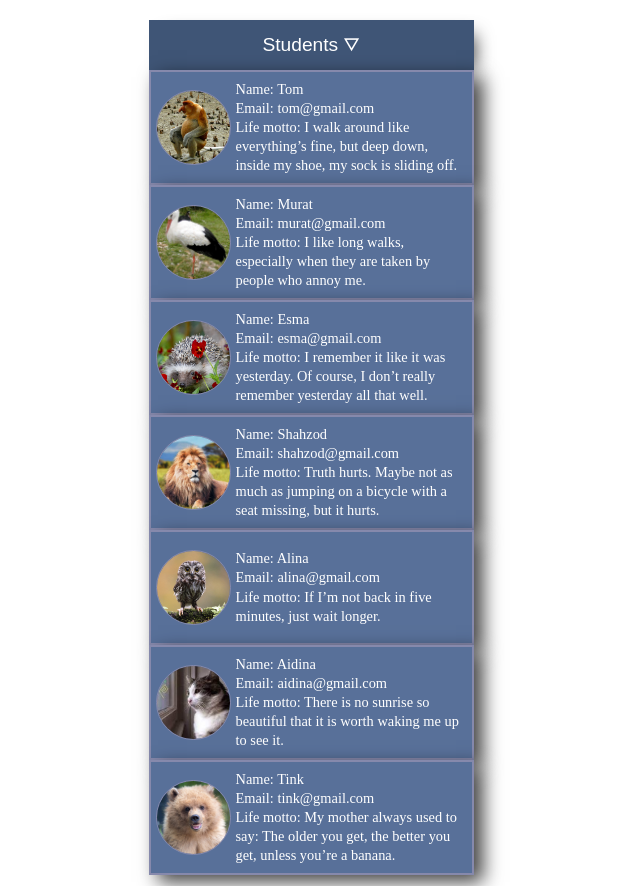
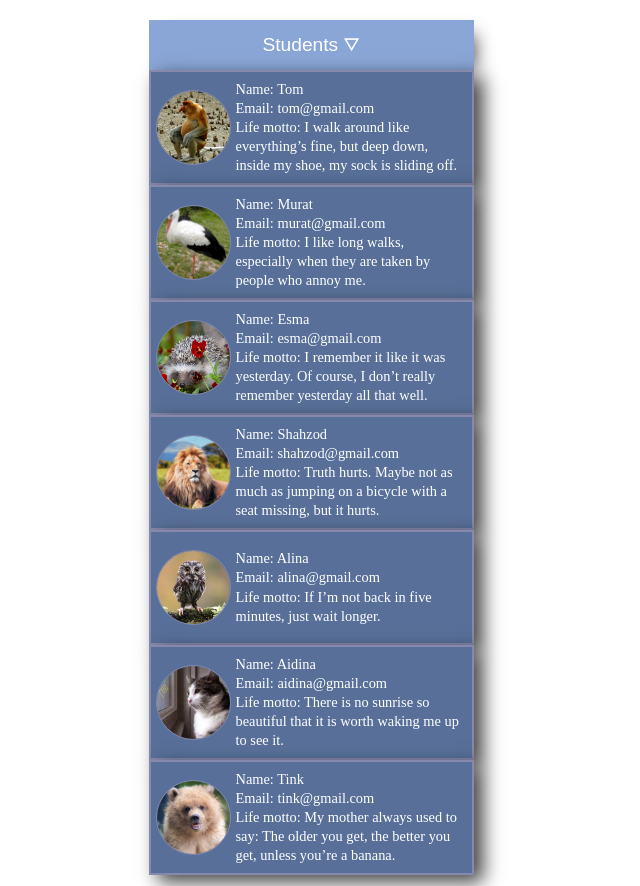
Before and after one commit to TomaszHanasz/studentcard, a React (Create React App) app: page / in a window 1280 px wide. In both pictures the pointer is over the button "Students ⛛". Shown: the whole page, without its empty margins (329-969 px from the left). Built offline with nearby package versions, Linux system fonts and the light colour scheme; the HTML template or start-up script is replaced by a standard one.

Commit message:
button hover and naming update

```diff
--- a/src/App.js
+++ b/src/App.js
@@ -1,9 +1,8 @@
-import StudentCard from "./components/studentCard/StudentCard";
+import StudentMenu from "./components/studentCard/StudentCard";
 import "./App.css";
 
 function App() {
-  return (
-  <StudentCard />)
+  return <StudentMenu />;
 }
 
 export default App;
--- a/src/components/studentCard/StudentCard.jsx
+++ b/src/components/studentCard/StudentCard.jsx
@@ -79,7 +79,7 @@ const createStudentCard = studentInfo.map((student, index) => {
   );
 });
 
-const StudentCard = () => {
+const StudentMenu = () => {
   const [showMenu, setShowMenu] = useState(false);
 
   return (
@@ -106,4 +106,4 @@ const StudentCard = () => {
   );
 };
 
-export default StudentCard;
+export default StudentMenu;
--- a/src/components/studentCard/studentCard.style.css
+++ b/src/components/studentCard/studentCard.style.css
@@ -62,6 +62,11 @@ ul {
   -moz-box-shadow: 9px 7px 18px -8px rgba(0, 0, 0, 0.75);
 }
 
+.menuBtn:hover {
+  background-color: #8aa6d6;
+  cursor: pointer;
+}
+
 .cards {
   display: flex;
   flex-direction: column;
```
